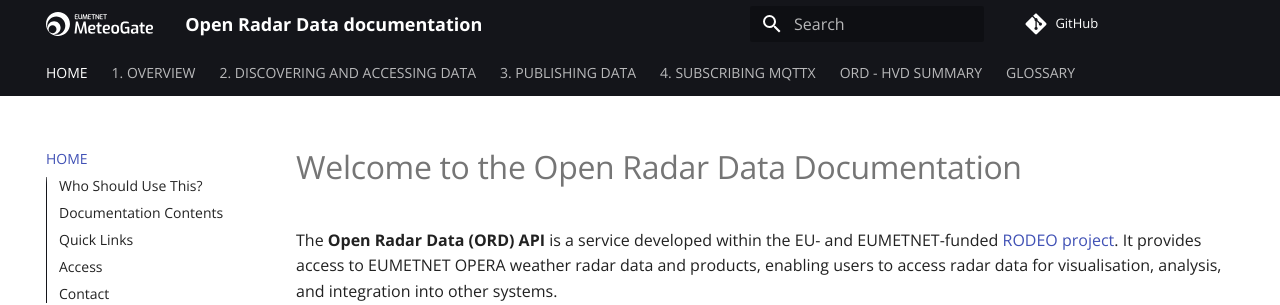
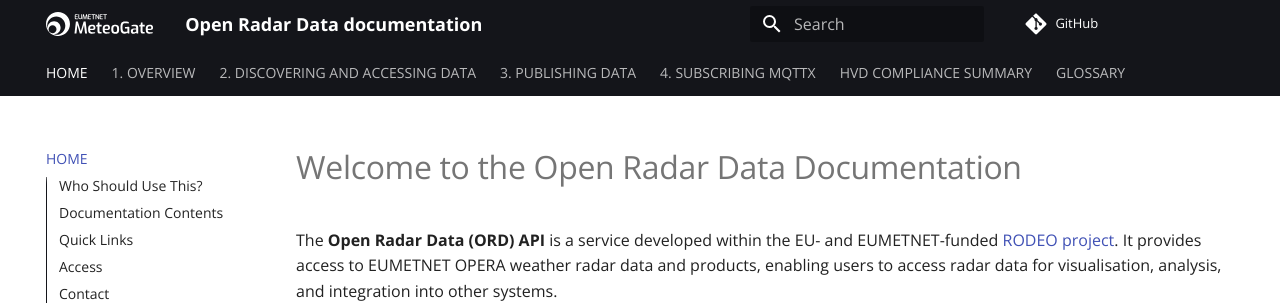
Before and after one commit to EUMETNET/openradardata-documentation, an MkDocs documentation site: the page built from docs/index.md, in a window 1280 px wide and 900 px high. Shown: the top 305 px of the window. Built offline with MkDocs 1.6.1 and Material for MkDocs 9.7.7, drawn with Linux system fonts in a browser that asks for light colours; comment, search, counter and statistics services are not loaded.

Commit message:
Update mkdocs.yml

```diff
--- a/mkdocs.yml
+++ b/mkdocs.yml
@@ -27,5 +27,5 @@
   - 2. DISCOVERING AND ACCESSING DATA: 2-ORD-API-discovering-and-accessing-data.md
   - 3. PUBLISHING DATA: 3-ORD-API-publishing-data.md
   - 4. SUBSCRIBING MQTTX: 4-ORD-API-subscribing-MQTTX.md
-  - ORD - HVD SUMMARY: ORD_HVD_summary.md
+  - HVD COMPLIANCE SUMMARY: ORD_HVD_summary.md
   - GLOSSARY: glossary.md
```
